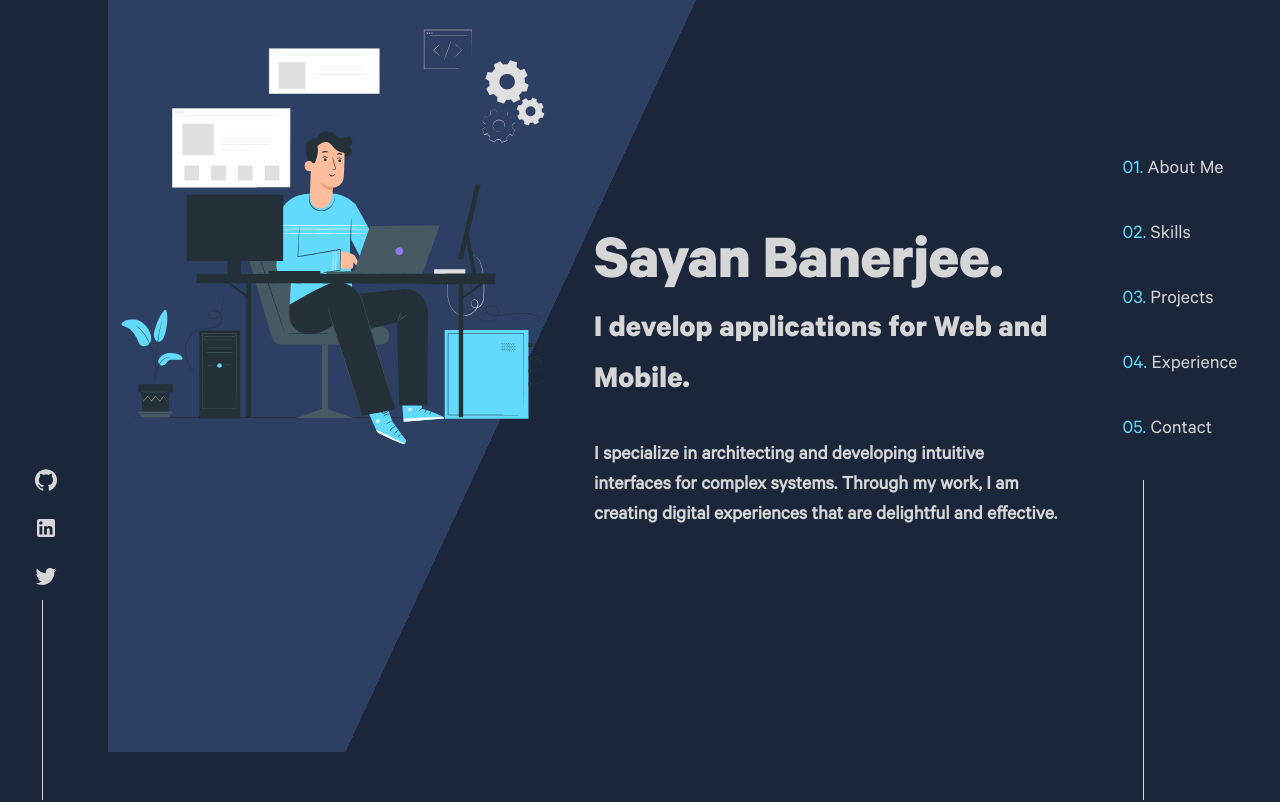
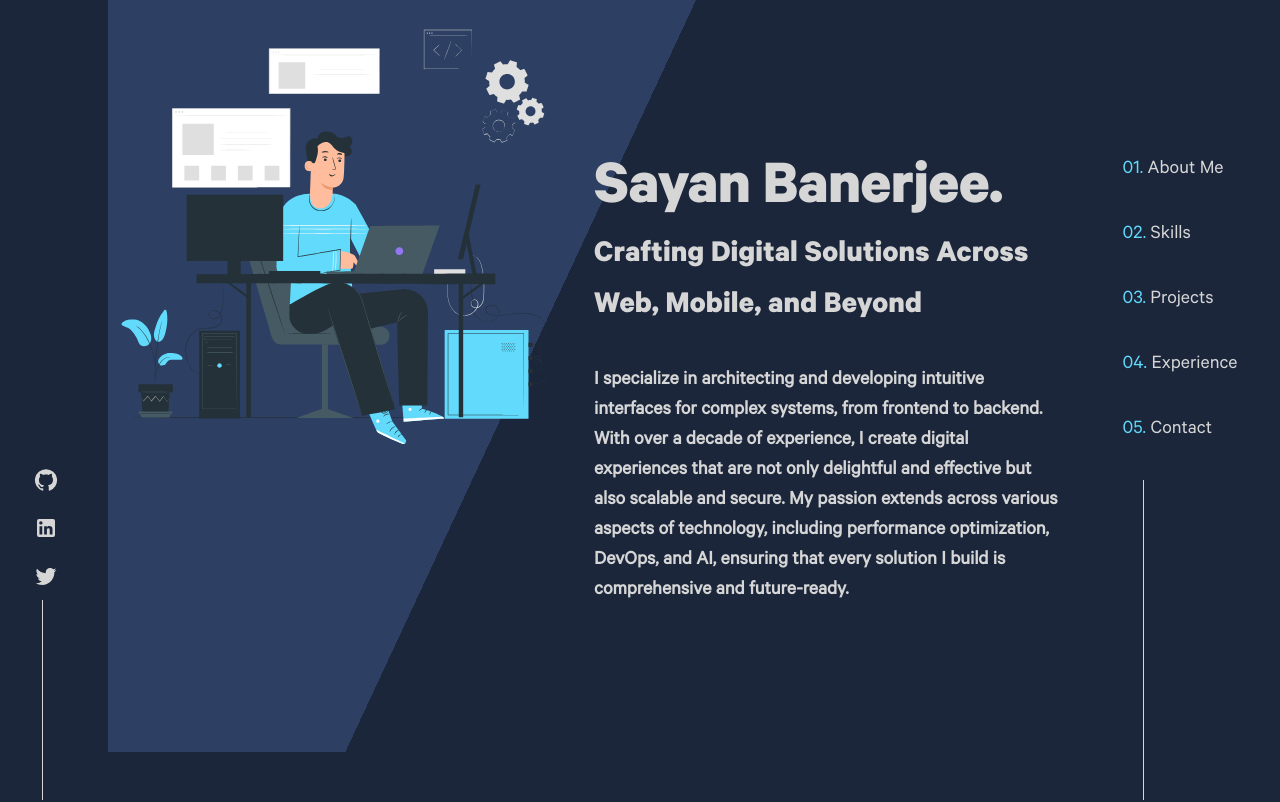
Before and after one commit to sayan-digital-product/sayan-portfolio, a Next.js app: page / in a window 1280 px wide. Shown: the top 802 px of the page. Built offline with nearby package versions, Linux system fonts and the light colour scheme.

Commit message:
updated heading for the website

```diff
--- a/pages/index.tsx
+++ b/pages/index.tsx
@@ -89,10 +89,12 @@ export default function Home() {
                               <span className={styles.nameFont}>Sayan Banerjee.</span>
                             </Typography>
                             <Typography variant='h6'>
-                              <p><span className={styles.tagFont}>I develop applications for Web and Mobile.</span></p><br />
+                              <p><span className={styles.tagFont}>Crafting Digital Solutions Across Web, Mobile, and Beyond</span></p><br />
                             </Typography>
-                              <p><span>I specialize in architecting and developing intuitive interfaces for complex systems. </span>
-                                <span>Through my work, I am creating digital experiences that are delightful and effective.</span>
+                              <p>
+                                <span>I specialize in architecting and developing intuitive interfaces for complex systems, from frontend to backend. </span>
+                                <span>With over a decade of experience, I create digital experiences that are not only delightful and effective but also scalable and secure. </span>
+                                <span>My passion extends across various aspects of technology, including performance optimization, DevOps, and AI, ensuring that every solution I build is comprehensive and future-ready.</span>
                               </p>
                           </div>
                       </div>
```
